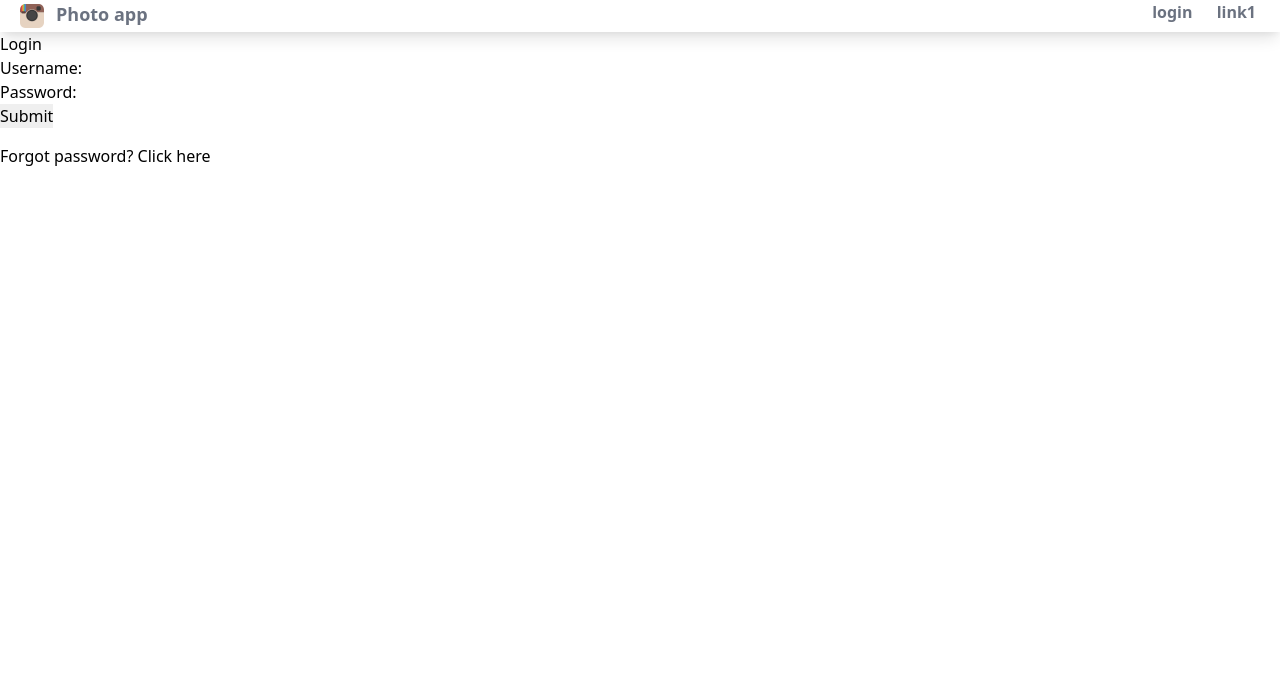
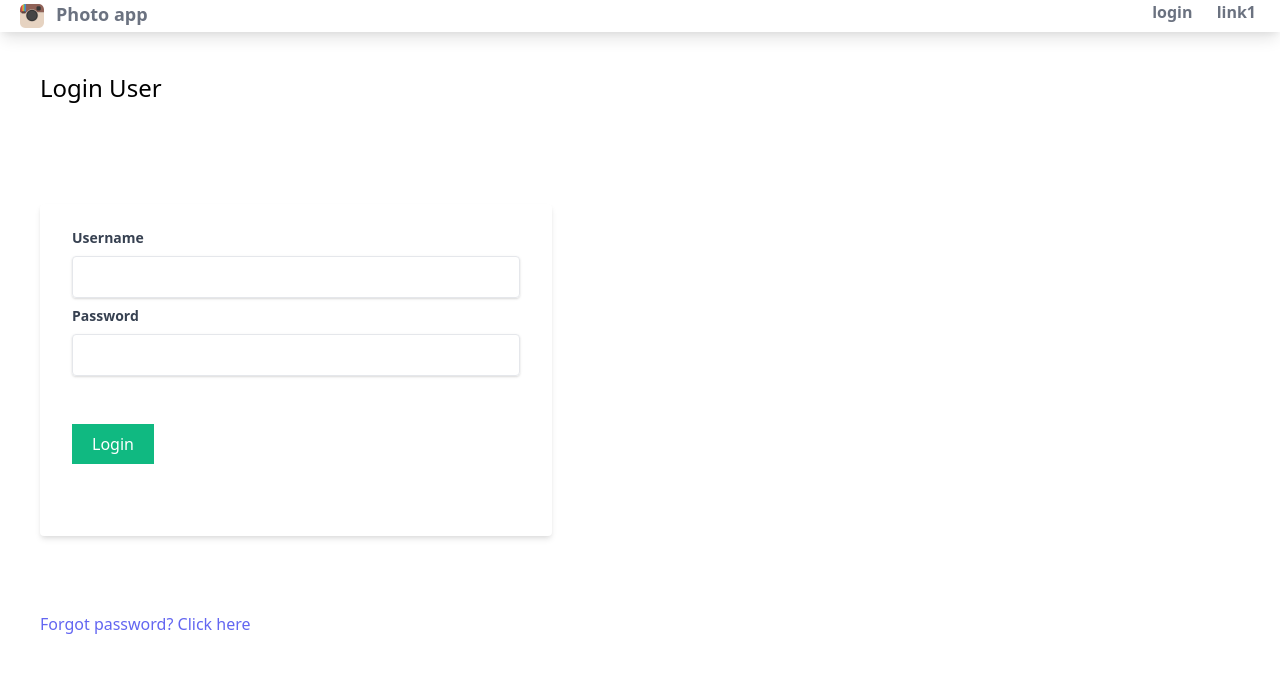
Before and after one commit to trismagp/social, a Django app: page /users/login/ in a window 1280 px wide. Shown: the top 675 px of the page. Run offline with Django 4.2, Linux system fonts and the light colour scheme; style sheets or scripts are compiled from the project's sources.

Commit message:
style the login form

```diff
--- a/socialproject/users/templates/users/base.html
+++ b/socialproject/users/templates/users/base.html
@@ -27,11 +27,7 @@
                 </div>
             </div>
         </nav>
-        {% if request.user.is_authenticated %}
-            <a href="{% url 'logout' %}">Logout</a>
-        {% else %}
-            <a href="{% url 'login' %}">Login</a>
-        {% endif %}
+
         {% block body %}
         {% endblock %}
     </body>
--- a/socialproject/users/templates/users/login.html
+++ b/socialproject/users/templates/users/login.html
@@ -1,10 +1,22 @@
 {% extends 'users/base.html' %}
 
 {% block body %}
-<form method="POST">
-    {% csrf_token %}
-    {{ form.as_p }}
-    <input type="submit">
-</form>
-<p><a href="{% url 'password_reset' %}">Forgot password? Click here</a></p>
+
+<h1 class="text-2xl m-10">Login User</h1>
+
+<div class="container py-5">
+    <form method="POST" class="bg-white shadow-md m-10 w-2/5 rounded px-8 pt-6 pb-8 mb-4">
+        {% csrf_token %}
+        <div class="mb-2">
+            <label class="block text-gray-700 text-sm font-bold mb-2" for="">Username</label>
+            <div class="shadow text-gray-700 appearance-none border rounded py-2 px-3">{{ form.username }}</div>
+        </div>
+        <div class="mb-2">
+            <label class="block text-gray-700 text-sm font-bold mb-2" for="">Password</label>
+            <div class="shadow text-gray-700 appearance-none border rounded py-2 px-3">{{ form.password }}</div>
+        </div>
+        <button class="text-white bg-green-500 px-5 py-2 my-10" type="submit">Login</button>
+    </form>
+</div>
+<p class="px-10 py-10"><a class="text-indigo-500" href="{% url 'password_reset' %}">Forgot password? Click here</a></p>
 {% endblock %}
```
Also changed, not shown: 1 other file.
